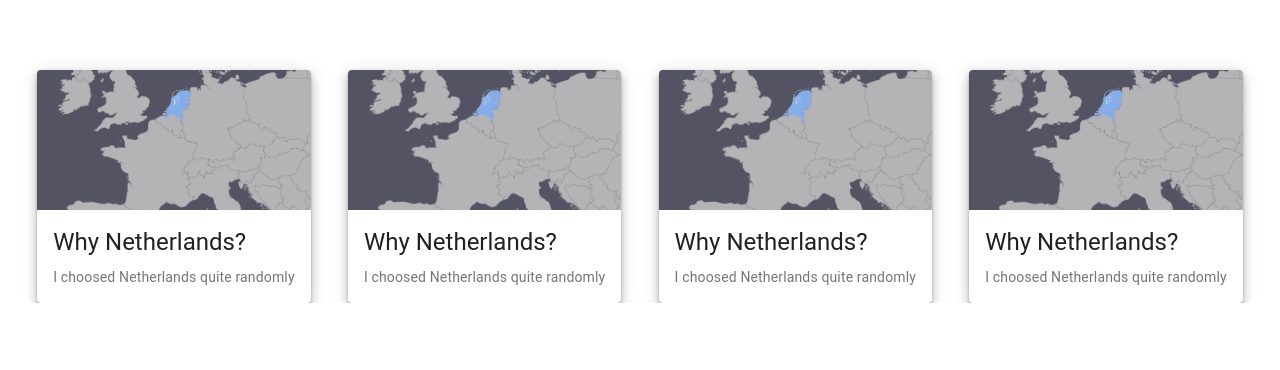
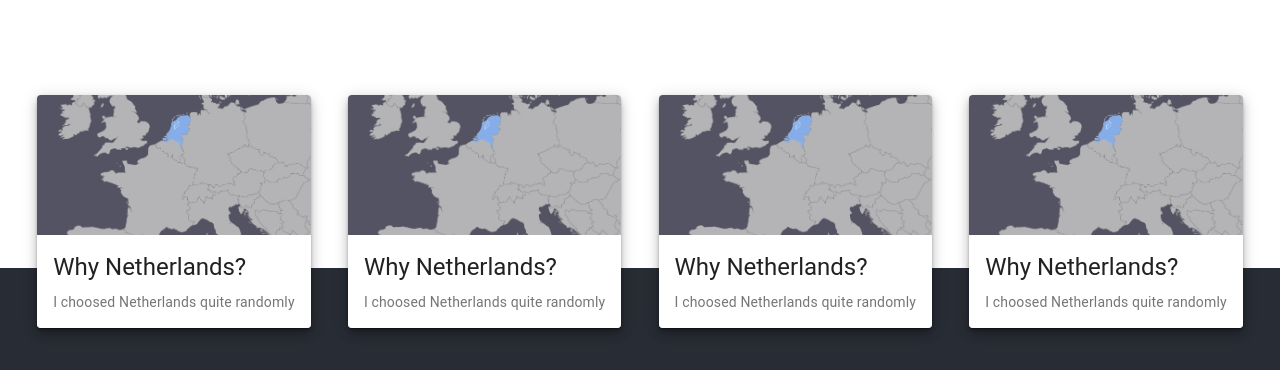
Before and after one commit to zakve/generation-mobility, a React (Create React App) app: page / in a window 1280 px wide. Shown: the part 831-1201 px from the top of the page. Before the commit the page ends 1134 px from the top, so only its background shows below. Built offline with nearby package versions, Linux system fonts and the light colour scheme.

Commit message:
Add ContentCard

```diff
--- a/src/App.js
+++ b/src/App.js
@@ -2,6 +2,7 @@ import React from 'react';
 import Hero from './components/Hero'
 import Quote from './components/Quote'
 import TableContent from './components/TableContent'
+import ContentCard from "./components/ContentCard";
 import './assets/css/App.css';
 
 function App() {
@@ -10,6 +11,7 @@ function App() {
       <Hero />
       <Quote />
       <TableContent />
+      <ContentCard />
     </div>
   );
 }
--- a/src/assets/css/App.css
+++ b/src/assets/css/App.css
@@ -69,11 +69,18 @@ body, html {
   display: flex;
   justify-content: space-evenly;
   flex-wrap: wrap;
+  margin-bottom: -60px;
 }
 
 .table-contents .card {
+  margin-top: 25px;
 }
 
 .table-contents .card-img {
   height: 140px;
 }
+
+.content-card {
+  background-color: #282c34;
+  height: 500px;
+}
--- /dev/null
+++ b/src/components/ContentCard.js
@@ -0,0 +1,9 @@
+import React from 'react'
+
+export default function ContentCard() {
+    return (
+        <div className="content-card">
+
+        </div>
+    )
+}
```
